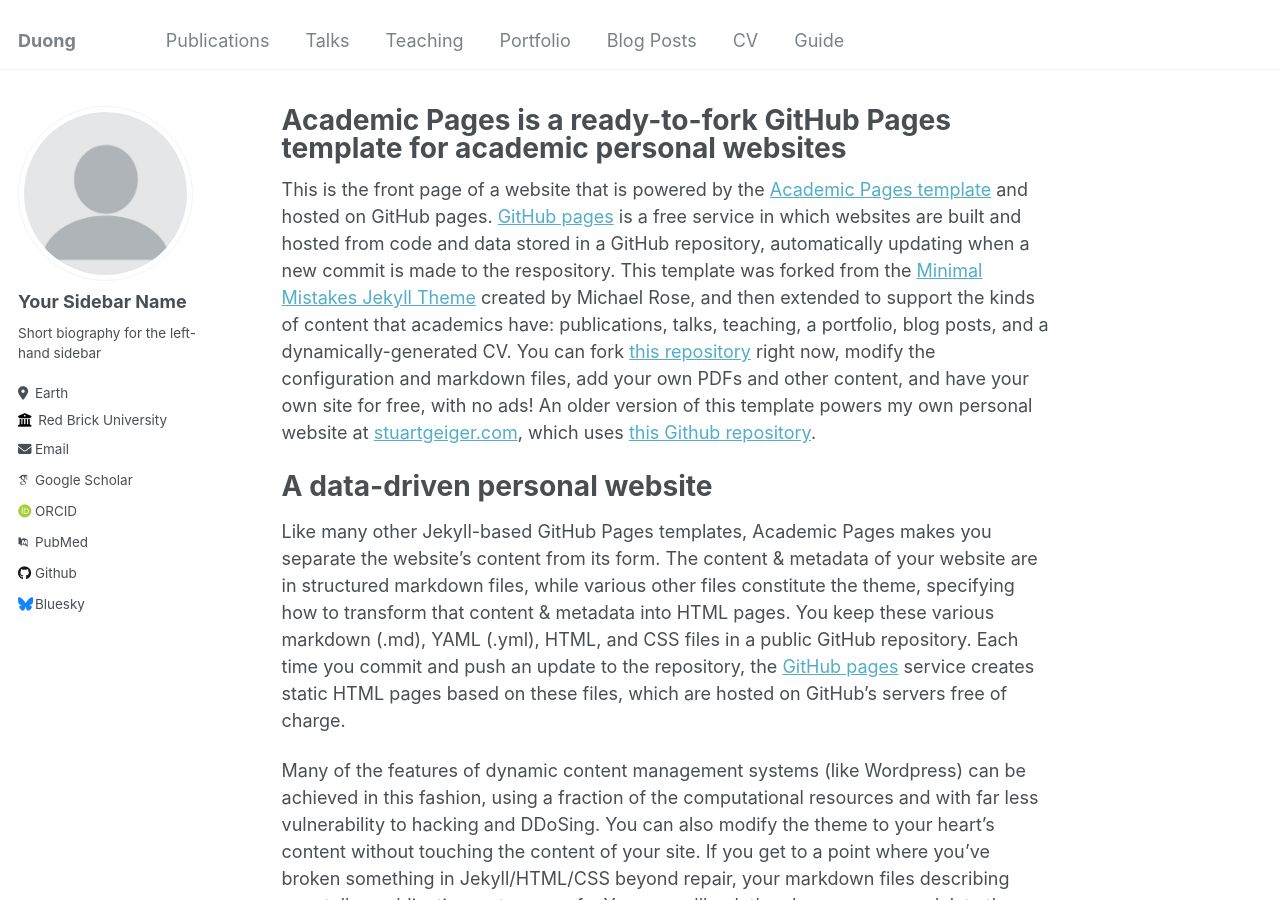
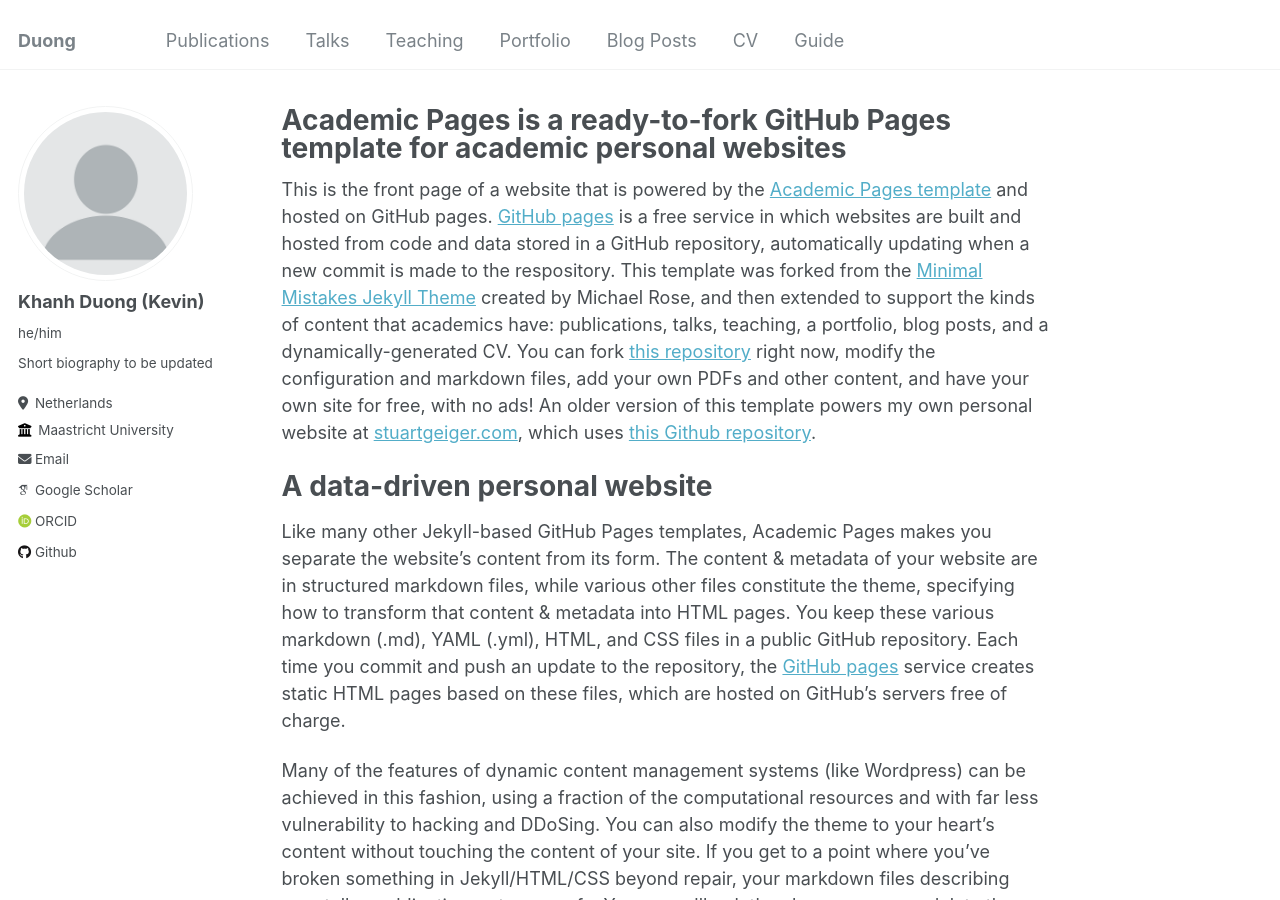
Before and after one commit to duongkhanhk29/duongkhanhk29.github.io, a Jekyll site: the page built from _pages/about.md, in a window 1280 px wide and 900 px high. Built offline with Jekyll 4.4.1, drawn with Linux system fonts in a browser that asks for light colours; some web fonts are replaced.

Commit message:
Update _config.yml

```diff
--- a/_config.yml
+++ b/_config.yml
@@ -12,9 +12,9 @@ title                    : "Duong"
 title_separator          : "-"
 name                     : &name "Khanh"
 description              : &description "personal description"
-url                      : https://academicpages.github.io # the base hostname & protocol for your site e.g. "https://mmistakes.github.io"
+url                      : https://duongkhanhk29.github.io
 baseurl                  : "" # the subpath of your site, e.g. "/blog"
-repository               : "academicpages/academicpages.github.io"
+repository               : "duongkhanhk29/duongkhanhk29.github.io"
 
 # Site Author - The following control what appear as part of the author content on the side bar.
 #               If a field is blank the icon and link will not appear, otherwise it will be shown.
@@ -22,22 +22,20 @@ repository               : "academicpages/academicpages.github.io"
 author:
   # Biographic information
   avatar           : "profile.png"
-  name             : "Your Sidebar Name"
-  pronouns         : # example: "she/her"
-  bio              : "Short biography for the left-hand sidebar"
-  location         : "Earth"
-  employer         : "Red Brick University"
+  name             : "Khanh Duong (Kevin)"
+  pronouns         : "he/him"
+  bio              : "Short biography to be updated"
+  location         : "Netherlands"
+  employer         : "Maastricht University"
   uri              : # URL
-  email            : "none@example.org"
+  email            : "duongkhanhk29@gmail.com"
 
   # Academic websites
   arxiv            : # URL - Update with the correct link to your profile
-  googlescholar    : "https://scholar.google.com/citations?user=PS_CX0AAAAAJ"
+  googlescholar    : "https://scholar.google.com/citations?user=pPvfMpUAAAAJ&hl"
   impactstory      : # URL
-  orcid            : "http://orcid.org/yourorcidurl"
+  orcid            : "https://orcid.org/0000-0003-0802-9177"
   semantic         : # URL
-  pubmed           : "https://www.ncbi.nlm.nih.gov/pubmed/?term=john+snow"
-  researchgate     : # URL
 
   # Repositories and software development
   bitbucket        : # Username - Update with your username on the site
@@ -48,30 +46,8 @@ author:
   stackoverflow    : # User number or user number and name (i.e., use "1" or "1/jeff-atwood")
 
   # Social media
-  bluesky          : "bsky.app" # Replace this with you Bluesky username
-  facebook         : # Username
-  flickr           : # Username
-  foursquare       : # Username
-  goodreads        : # Username
-  google_plus      : # Username
-  keybase          : # Username
-  instagram        : # Username
-  lastfm           : # Username
   linkedin         : # Username
-  mastodon         : # URL
-  medium           : # URL
-  pinterest        : # Username
-  soundcloud       : # Username
-  steam            : # Username
-  telegram         : # URL
-  tumblr           : # Username
-  twitter          : # Username for X / Twitter
-  vine             : # Username
-  weibo            : # Username
-  wikipedia        : # Username
-  xing             : # Username
-  youtube          : # Username
-  zhihu            : # URL
+
 
 
 # Site Settings
```
